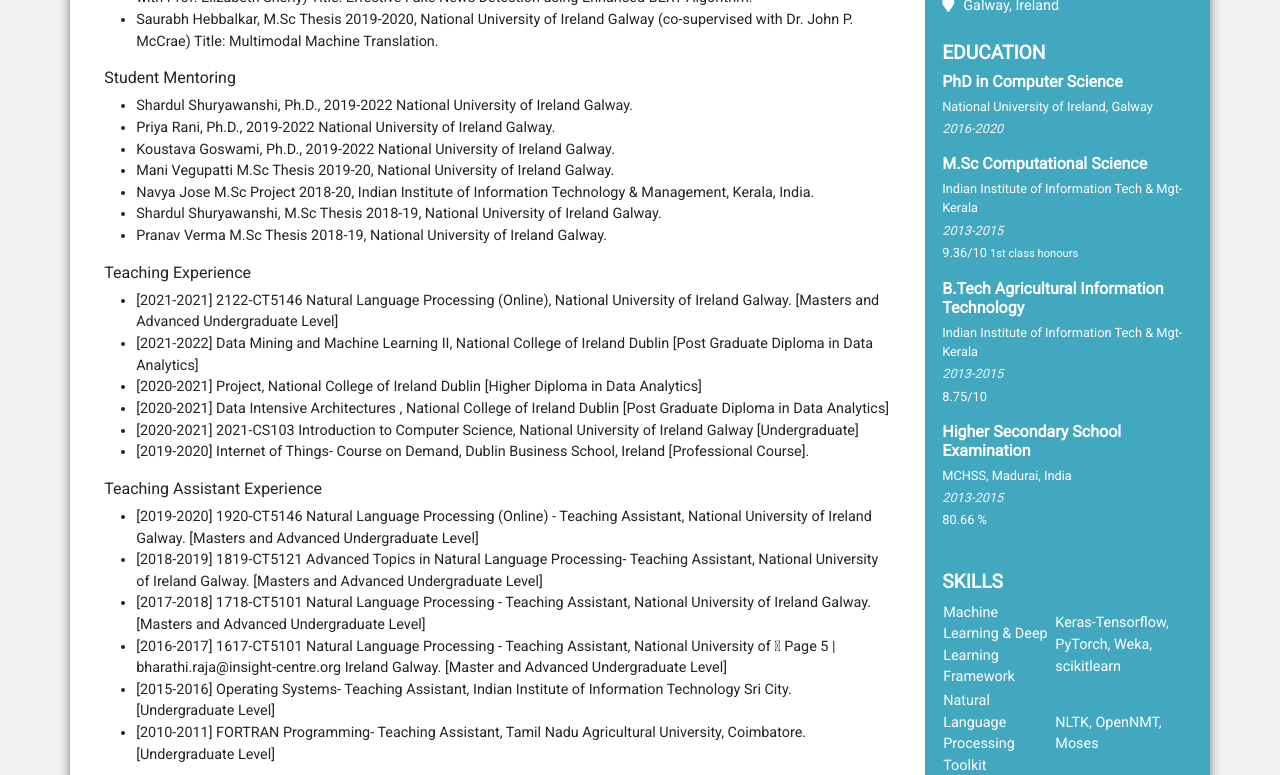
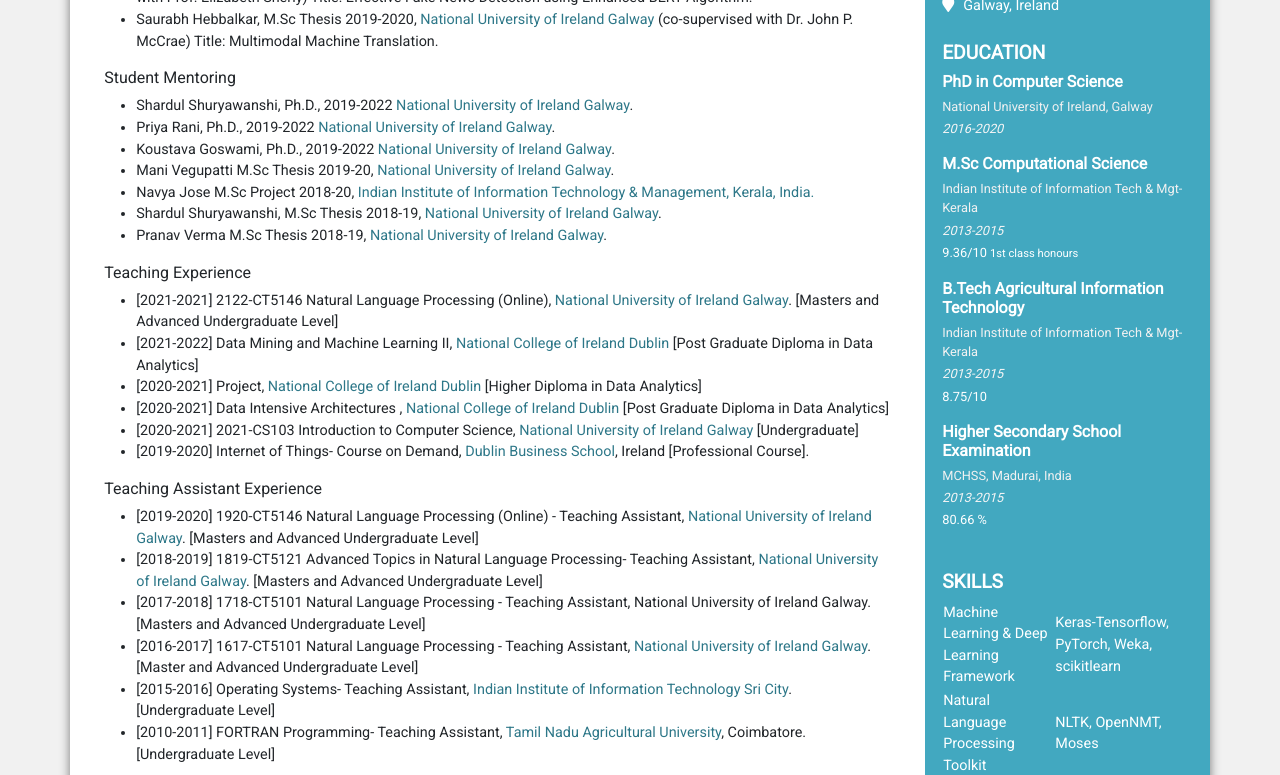
Before and after one commit to nithjobs/Bharathi-Raja-Chakaravarthi, a plain HTML site: page index.html in a window 1280 px wide. Shown: the part 652-1427 px from the top of the page. Drawn offline with nearby package versions, Linux system fonts and the light colour scheme.

Commit message:
modified few

```diff
--- a/index.html
+++ b/index.html
@@ -33,7 +33,7 @@
                     <div class="activities">
                         <div class="activity">
                             <h5>Student Supervision</h5>
-                            <p style="text-align: justify;">National College of Ireland, Master Project supervision- 2020-2021 batch, Abhishek Ramprasad,
+                            <p style="text-align: justify;"><a href="https://www.ncirl.ie/" class="links3">National College of Ireland</a>, Master Project supervision- 2020-2021 batch, Abhishek Ramprasad,
                                 Aman Khanna, Ameya Dalal, Jignesh Anil Waghela, Pratheamesh Suresh Gaikar, Priyanka Gupta,
                                 Ruchita Dattatray Patil, Syed Mohammad, Tushar Vasant Patil, Vivek Ravindran Nair (All 10 students
                                 submitted and passed on time)
@@ -42,42 +42,41 @@
                         <div class="activity">
                             <h5>Student Co-supervision</h5>
                             <ul>
-                                <li> Gautham Vadakkekara Suresh, M.Sc Thesis 2020-2021, National University of Ireland Galway (cosupervised with Dr. John P. McCrae) Title: Offensive language detection in code-mixed text.</li>
-                                <li> Shubhanker Banerjee, M.Sc Thesis 2020-2021, National University of Ireland Galway (co-supervised with Dr. John P. McCrae) Title: Phonetic Transcription of Celtic Languages.</li>
-                                <li>Anjali A Prasad, M.Phil Thesis 2020-2021, Indian Institute Of Information Technology and Management (co-supervised with Prof. Elizabeth Sherly) Title: Effective Fake News Detection using Enhanced BERT Algorithm.</li>
-                                <li>Saurabh Hebbalkar, M.Sc Thesis 2019-2020, National University of Ireland Galway (co-supervised with Dr. John P. McCrae) Title: Multimodal Machine Translation.</li>
+                                <li> Gautham Vadakkekara Suresh, M.Sc Thesis 2020-2021, <a href="http://www.nuigalway.ie/" class="links3">National University of Ireland Galway</a> (cosupervised with Dr. John P. McCrae) Title: Offensive language detection in code-mixed text.</li>
+                                <li> Shubhanker Banerjee, M.Sc Thesis 2020-2021, <a href="http://www.nuigalway.ie/" class="links3">National University of Ireland Galway</a> (co-supervised with Dr. John P. McCrae) Title: Phonetic Transcription of Celtic Languages.</li>
+                                <li>Anjali A Prasad, M.Phil Thesis 2020-2021, <a href="https://www.iiitmk.ac.in/" class="links3">Indian Institute Of Information Technology and Management</a> (co-supervised with Prof. Elizabeth Sherly) Title: Effective Fake News Detection using Enhanced BERT Algorithm.</li>
+                                <li>Saurabh Hebbalkar, M.Sc Thesis 2019-2020, <a href="http://www.nuigalway.ie/" class="links3">National University of Ireland Galway</a> (co-supervised with Dr. John P. McCrae) Title: Multimodal Machine Translation.</li>
                             </ul>
                         </div>
                         <div class="activity">
                             <h5>Student Mentoring</h5>
                             <ul>
-                                <li>Shardul Shuryawanshi, Ph.D., 2019-2022 National University of Ireland Galway.</li>
-                                <li>Priya Rani, Ph.D., 2019-2022 National University of Ireland Galway.</li>
-                                <li>Koustava Goswami, Ph.D., 2019-2022 National University of Ireland Galway.</li>
-                                <li>Mani Vegupatti M.Sc Thesis 2019-20, National University of Ireland Galway.</li>
-                                <li>Navya Jose M.Sc Project 2018-20, Indian Institute of Information Technology & Management, Kerala,
-                                    India.</li>
-                                <li>Shardul Shuryawanshi, M.Sc Thesis 2018-19, National University of Ireland Galway.</li>
-                                <li>Pranav Verma M.Sc Thesis 2018-19, National University of Ireland Galway.</li>
+                                <li>Shardul Shuryawanshi, Ph.D., 2019-2022 <a href="http://www.nuigalway.ie/" class="links3">National University of Ireland Galway</a>.</li>
+                                <li>Priya Rani, Ph.D., 2019-2022 <a href="http://www.nuigalway.ie/" class="links3">National University of Ireland Galway</a>.</li>
+                                <li>Koustava Goswami, Ph.D., 2019-2022 <a href="http://www.nuigalway.ie/" class="links3">National University of Ireland Galway</a>.</li>
+                                <li>Mani Vegupatti M.Sc Thesis 2019-20, <a href="http://www.nuigalway.ie/" class="links3">National University of Ireland Galway</a>.</li>
+                                <li>Navya Jose M.Sc Project 2018-20, <a href="https://www.iiitmk.ac.in/" class="links3">Indian Institute of Information Technology & Management, Kerala,
+                                    India.</a></li>
+                                <li>Shardul Shuryawanshi, M.Sc Thesis 2018-19, <a href="http://www.nuigalway.ie/" class="links3">National University of Ireland Galway</a>.</li>
+                                <li>Pranav Verma M.Sc Thesis 2018-19, <a href="http://www.nuigalway.ie/" class="links3">National University of Ireland Galway</a>.</li>
                             </ul>
                         </div>
                         <div class="activity">
                             <h5>Teaching Experience</h5>
                             <ul>
-                                <li>[2021-2021] 2122-CT5146 Natural Language Processing (Online), National University of Ireland
-                                    Galway. [Masters and Advanced Undergraduate Level]
+                                <li>[2021-2021] 2122-CT5146 Natural Language Processing (Online), <a href="http://www.nuigalway.ie/" class="links3">National University of Ireland Galway</a>. [Masters and Advanced Undergraduate Level]
                                 </li>
-                                <li>[2021-2022] Data Mining and Machine Learning II, National College of Ireland Dublin [Post Graduate
+                                <li>[2021-2022] Data Mining and Machine Learning II, <a href="https://www.ncirl.ie/" class="links3">National College of Ireland Dublin</a> [Post Graduate
                                     Diploma in Data Analytics]
                                 </li>
-                                <li>[2020-2021] Project, National College of Ireland Dublin [Higher Diploma in Data Analytics]</li>
-                                <li>[2020-2021] Data Intensive Architectures , National College of Ireland Dublin [Post Graduate
+                                <li>[2020-2021] Project, <a href="https://www.ncirl.ie/" class="links3">National College of Ireland Dublin</a> [Higher Diploma in Data Analytics]</li>
+                                <li>[2020-2021] Data Intensive Architectures , <a href="https://www.ncirl.ie/" class="links3">National College of Ireland Dublin</a> [Post Graduate
                                     Diploma in Data Analytics]
                                 </li>
-                                <li>[2020-2021] 2021-CS103 Introduction to Computer Science, National University of Ireland Galway
+                                <li>[2020-2021] 2021-CS103 Introduction to Computer Science, <a href="http://www.nuigalway.ie/" class="links3">National University of Ireland Galway</a>
                                     [Undergraduate]
                                 </li>
-                                <li>[2019-2020] Internet of Things- Course on Demand, Dublin Business School, Ireland [Professional
+                                <li>[2019-2020] Internet of Things- Course on Demand, <a href="https://www.dbs.ie/" class="links3">Dublin Business School</a>, Ireland [Professional
                                     Course].
                                 </li>
                             </ul>
@@ -85,24 +84,20 @@
                         <div class="activity">
                             <h5>Teaching Assistant Experience</h5>
                             <ul>
-                                <li>[2019-2020] 1920-CT5146 Natural Language Processing (Online) - Teaching Assistant, National
-                                    University of Ireland Galway. [Masters and Advanced Undergraduate Level]
+                                <li>[2019-2020] 1920-CT5146 Natural Language Processing (Online) - Teaching Assistant, <a href="http://www.nuigalway.ie/" class="links3">National University of Ireland Galway</a>. [Masters and Advanced Undergraduate Level]
                                 </li>
                                 <li>[2018-2019] 1819-CT5121 Advanced Topics in Natural Language Processing- Teaching Assistant,
-                                    National University of Ireland Galway. [Masters and Advanced Undergraduate Level]
+                                    <a href="http://www.nuigalway.ie/" class="links3">National University of Ireland Galway</a>. [Masters and Advanced Undergraduate Level]
                                 </li>
                                 <li>[2017-2018] 1718-CT5101 Natural Language Processing - Teaching Assistant, National University of
                                     Ireland Galway. [Masters and Advanced Undergraduate Level]
                                 </li>
-                                <li>[2016-2017] 1617-CT5101 Natural Language Processing - Teaching Assistant, National University of
-                                     Page 5 | bharathi.raja@insight-centre.org
-                                    Ireland Galway. [Master and Advanced Undergraduate Level]
+                                <li>[2016-2017] 1617-CT5101 Natural Language Processing - Teaching Assistant, <a href="http://www.nuigalway.ie/" class="links3">National University of Ireland Galway</a>. [Master and Advanced Undergraduate Level]
                                 </li>
-                                <li>[2015-2016] Operating Systems- Teaching Assistant, Indian Institute of Information Technology Sri
-                                    City. [Undergraduate Level]
+                                <li>[2015-2016] Operating Systems- Teaching Assistant, <a href="https://www.iiits.ac.in/" class="links3">Indian Institute of Information Technology Sri
+                                    City</a>. [Undergraduate Level]
                                 </li>
-                                <li>[2010-2011] FORTRAN Programming- Teaching Assistant, Tamil Nadu Agricultural University,
-                                    Coimbatore. [Undergraduate Level]
+                                <li>[2010-2011] FORTRAN Programming- Teaching Assistant, <a href="https://tnau.ac.in/" class="links3">Tamil Nadu Agricultural University</a>, Coimbatore. [Undergraduate Level]
                                 </li>
                             </ul>
                         </div>
@@ -181,60 +176,62 @@
                     <div class="experience d-flex justify-content-between">
                         <div>
                             <h5>Associate Lecturer</h5>
-                            <p>@ School of Computer Science, National College of Ireland, Dublin</p>
+                            <p class="university">@ School of Computer Science, National College of Ireland, Dublin</p>
                         </div>
                         <p class="year">Jan 2021 - present</p>
                     </div>
+                    <hr>
                     <div class="experience d-flex justify-content-between">
                         <div>
                             <h5>Guest Lecturer</h5>
-                            <p>@ Indian Institute of Information Technology and Management, Kerala</p>
+                            <p class="university">@ Indian Institute of Information Technology and Management, Kerala</p>
                         </div>
                         <p class="year">Jan 2021 - present</p>
-                    </div>
+                    </div><hr>
                     <div class="experience d-flex justify-content-between">
                         <div>
                             <h5>Adjunct Lecturer</h5>
-                            <p>@ School of Computer Science, National University of Ireland, Galway</p>
+                            <p class="university">@ School of Computer Science, National University of Ireland, Galway</p>
                         </div>
                         <p class="year">Sept 2020 - present</p>
-                    </div>
+                    </div><hr>
                     <div class="experience d-flex justify-content-between">
                         <div>
                             <h5>PhD Student</h5>
-                            <p>@ Insight SFI Research Centre for Data Analytics, National University of Ireland Galway</p>
+                            <p class="university">@ Insight SFI Research Centre for Data Analytics, <a href="http://www.nuigalway.ie/" class="links3">National University of Ireland Galway</a></p>
                         </div>
                         <p class="year">Sept 2016 - Aug 2020</p>
-                    </div>
+                    </div><hr>
                     <div class="experience d-flex justify-content-between">
                         <div>
                             <h5>Research Associate</h5>
-                            <p>@ Indian Institute of Information Technology (IIIT), Sri City</p>
+                            <p class="university">@ Indian Institute of Information Technology (IIIT), Sri City</p>
                         </div>
                         <p class="year">Sept 2015 - June 2016</p>
-                    </div>
+                    </div><hr>
                     <div class="experience d-flex justify-content-between">
                         <div>
                             <h5>Research Associate</h5>
-                            <p>@ Indian Institute of Management-Udaipur</p>
+                            <p class="university">@ Indian Institute of Management-Udaipur</p>
                         </div>
                         <p class="year">Jan 2015 - Aug 2016</p>
-                    </div>
+                    </div><hr>
                     <div class="experience d-flex justify-content-between">
                         <div>
                             <h5>Junior Research Fellow</h5>
-                            <p>@ Agro Climate Research Centre, Tamil Nadu Agricultural University, India</p>
+                            <p class="university">@ Agro Climate Research Centre, Tamil Nadu Agricultural University, India</p>
                         </div>
                         <p class="year">Feb 2012 - Jun 2013</p>
-                    </div>
+                    </div><hr>
                     <div class="experience d-flex justify-content-between">
                         <div>
                             <h5>Intern</h5>
-                            <p>@ National Centre for Madium Range Weather Forecasting (NCMRWF), MoES</p>
+                            <p class="university">@ National Centre for Madium Range Weather Forecasting (NCMRWF), MoES</p>
                         </div>
                         <p class="year">Aug 2010 - Nov 2010</p>
                     </div>
                 </div>
+                <br>
                 <div class="publications-container">
                     <h3><i class="fas fa-cubes"></i> PUBLICATIONS</h3>
                     <ul>
@@ -476,45 +473,45 @@
                 <div class="references-container">
                     <h3><i class="fas fa-file-alt"></i> REFERENCES</h3>
                     <br>
-                    <div class="d-flex justify-content-start">
-                        <div class="card border-secondary mb-3" style="max-width: 18rem; margin-right: 25px;">
+                    <div class="row cardss">
+                        <div class="card border-secondary mb-3 col-lg-3" style="max-width: 18rem; margin-right: 25px;">
                             <div class="card-header">Dr. John P. McCrae</div>
                             <div class="card-body text-secondary">
                                 <p class="card-text">Lecturer above-the-bar and Unit leader,</p>
                                 <small>Unit for Linguistic Data,</small><br>
                                 <small>Insight SFI Research Centre for Data Analytics,</small><br>
                                 <small>Data Science Institute,</small><br>
-                                <small>National University of Ireland Galway.</small><br>
-                                <small><a href="mailto:John.McCrae@insight-centre.org"  class="links3">John.McCrae@insight-centre.org</a></small>
+                                <small><a href="http://www.nuigalway.ie/" class="links3">National University of Ireland Galway</a>.</small><br>
+                                <small><a href="mailto:John.McCrae@insight-centre.org"  class="links3"><i class="fas fa-envelope"></i> John.McCrae@insight-centre.org</a></small>
                             </div>
                         </div>
-                        <div class="card border-secondary mb-3" style="max-width: 18rem; margin-right: 25px;">
+                        <div class="card border-secondary mb-3 col-lg-3" style="max-width: 18rem; margin-right: 25px;">
                             <div class="card-header">Dr. Paul Buitelaar</div>
                             <div class="card-body text-secondary">
                                 <p class="card-text">Senior Lecturer and Unit Leader,</p>
                                 <small>Unit for Natural Language Processing,</small><br>
                                 <small>Insight SFI Research Centre for Data Analytics,</small><br>
                                 <small>Data Science Institute,</small><br>
-                                <small>National University of Ireland Galway.</small><br>
-                                <small><a href="mailto:paul.buitelaar@insight-centre.org"  class="links3">paul.buitelaar@insight-centre.org</a></small>
+                                <small><a href="http://www.nuigalway.ie/" class="links3">National University of Ireland Galway</a>.</small><br>
+                                <small><a href="mailto:paul.buitelaar@insight-centre.org"  class="links3"><i class="fas fa-envelope"></i> paul.buitelaar@insight-centre.org</a></small>
                             </div>
                         </div>
-                        <div class="card border-secondary mb-3" style="max-width: 18rem; margin-right: 25px;">
+                        <div class="card border-secondary mb-3 col-lg-3" style="max-width: 18rem; margin-right: 25px;">
                             <div class="card-header">Prof. Dr. Elizabeth Sherly,</div>
                             <div class="card-body text-secondary">
                                 <p class="card-text">Senior Professor,</p>
                                 <small>School of Computational Science,</small><br>
-                                <small>Indian Institute of Information Technology & Management-Kerala.</small><br>
-                                <small><a href="mailto:sherly@iiitmk.ac.in"  class="links3">sherly@iiitmk.ac.in</a></small>
+                                <small><a href="https://www.iiitmk.ac.in/" class="links3">Indian Institute of Information Technology & Management-Kerala</a>.</small><br>
+                                <small><a href="mailto:sherly@iiitmk.ac.in"  class="links3"><i class="fas fa-envelope"></i> sherly@iiitmk.ac.in</a></small>
                             </div>
                         </div>
-                        <!-- <div class="card border-secondary mb-3" style="max-width: 18rem; margin-right: 25px;">
+                        <!-- <div class="card border-secondary mb-3 col-lg-3" style="max-width: 18rem; margin-right: 25px;">
                             <div class="card-header">Prof. Dr. V. Geethalakshmi</div>
                             <div class="card-body text-secondary">
                                 <p class="card-text">Professor and Head,</p>
                                 <small>Tamil Nadu Agricultural University</small><br>
                                 <small>Coimbatore-641003, India</small><br>
-                                <small>E-mail : <a href="mailto:geetha@tnau.ac.in"  class="links3">geetha@tnau.ac.in</a></small>
+                                <small>E-mail : <a href="mailto:geetha@tnau.ac.in"  class="links3"><i class="fas fa-envelope"></i> geetha@tnau.ac.in</a></small>
                             </div>
                         </div> -->
                     </div>
--- a/style.css
+++ b/style.css
@@ -1,5 +1,13 @@
 @import url('https://fonts.googleapis.com/css2?family=Cinzel:wght@500&display=swap');
 @import url('https://fonts.googleapis.com/css2?family=Cinzel:wght@500&family=Roboto&display=swap');
+
+:root {
+    --bgcolor: #f1f1f1;
+    --leftColor: #fff;
+    --rightTopColor: #35869A;
+    --rightBottomColor: #42A8C0;
+}
+
 .bodyy {
     background-color: #f1f1f1;
     padding-top: 5%;
@@ -23,7 +31,7 @@ h4 {
 h3 {
     font-size: 1.3rem;
     opacity: 85%;
-    color: #2D7788;
+    color: #35869A;
     font-weight: 400;
 }
 
@@ -69,8 +77,10 @@ p, li {
     }
 }
 
-
-
+hr {
+    margin: auto;
+    color: #35869A;
+}
 /* div.right > a:link, a:visited {
     color: #fff;
     text-decoration: none;
@@ -135,12 +145,13 @@ p, li {
 
 .links3:hover {
     text-decoration: none;
-    color: #2D7788;
+    color: #35869A;
 }
 
 .university {
     margin-top: -1%;
     font-size: 0.8rem;
+    color: #35869A;
 }
 
 .education .year {
@@ -184,3 +195,12 @@ p, li {
 .awardText {
     margin-top: -1%;
 }
+
+.cardss {
+    display: flex;
+    justify-content: space-evenly;
+}
+
+.right-bottom .university {
+    color: #f1f1f1;
+}
```
